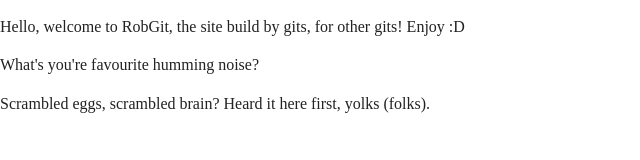
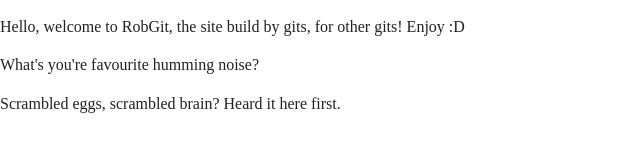
Before and after one commit to robertthegit/github-upload, a plain HTML site: page index.html in a window 1280 px wide. Shown: the whole page, without its empty margins (0-640 px from the left). Drawn offline with nearby package versions, Linux system fonts and the light colour scheme.

Commit message:
Removed yolk pun

```diff
--- a/index.html
+++ b/index.html
@@ -25,7 +25,7 @@
   <!-- Add your site or application content here -->
   <p>Hello, welcome to RobGit, the site build by gits, for other gits! Enjoy :D</p>
   <p>What's you're favourite humming noise?</p>
-  <p>Scrambled eggs, scrambled brain? Heard it here first, yolks (folks).</p>
+  <p>Scrambled eggs, scrambled brain? Heard it here first.</p>
   <script src="js/vendor/modernizr-3.7.1.min.js"></script>
   <script src="https://code.jquery.com/jquery-3.4.1.min.js" integrity="sha256-CSXorXvZcTkaix6Yvo6HppcZGetbYMGWSFlBw8HfCJo=" crossorigin="anonymous"></script>
   <script>window.jQuery || document.write('<script src="js/vendor/jquery-3.4.1.min.js"><\/script>')</script>
```
